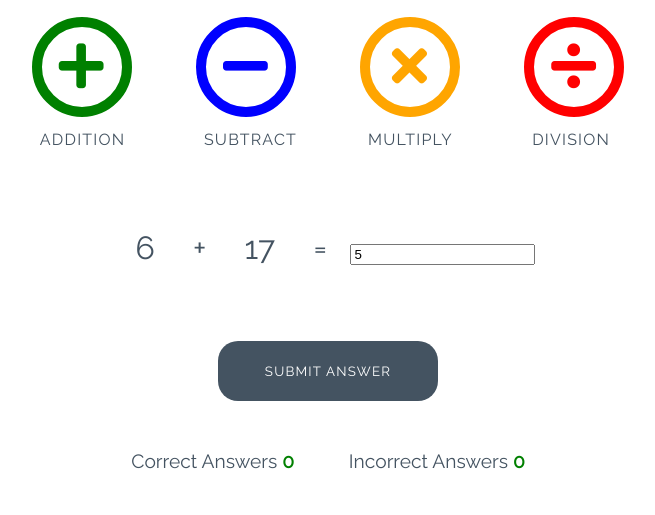
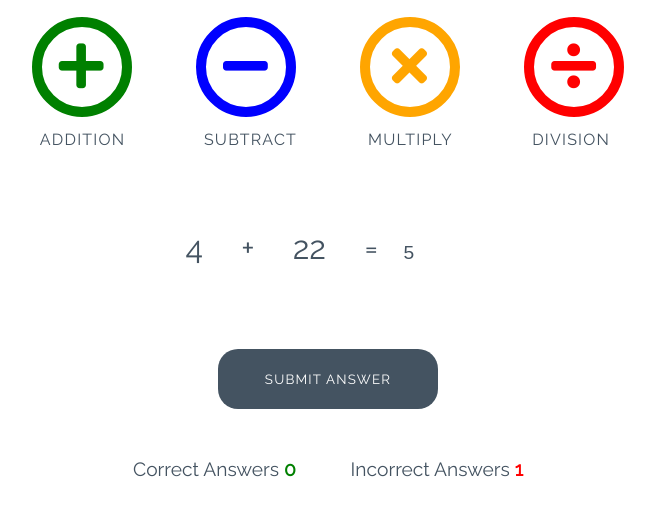
Before and after one commit to AdrianaStoi/love-maths, a plain HTML site: page index.html in a window 1280 px wide. Both pictures are taken after typing "5" into the empty fields and a click on the button "SUBMIT ANSWER". Shown: the part 89-604 px from the top of the page, without its empty margins (312-967 px from the left). Drawn offline with Linux system fonts and the light colour scheme.

Commit message:
Add code to increment score and incorrect answers tally

```diff
--- a/assets/js/script.js
+++ b/assets/js/script.js
@@ -3,6 +3,7 @@
 
 document.addEventListener("DOMContentLoaded", function () {
     let buttons = document.getElementsByTagName("button");
+
     for (let button of buttons) {
         button.addEventListener("click", function () {
             if (this.getAttribute("data-type") === "submit") {
@@ -47,8 +48,10 @@ function checkAnswer() {
 
     if (isCorrect) {
         alert("Hey! You got it right! :D");
+        incrementScore();
     } else {
         alert(`Awwww....you answered ${userAnswer}. The correct answer was ${calculatedAnswer[0]}!`);
+        incrementWrongAnswer();
     }
 
     runGame(calculatedAnswer[1]);
@@ -66,16 +69,27 @@ function calculateCorrectAnswer() {
     if (operator === "+") {
         return [operand1 + operand2, "addition"];
     } else {
-        alert(`Unimplemented operator)${operator}`);
-        throw `Unimplemented operator)${operator}.Aborting!`;
+        alert(`Unimplemented operator ${operator}`);
+        throw `Unimplemented operator ${operator}.Aborting!`;
     }
 }
 
+/**
+ * Gets the current score from the DOM and increments it by 1
+ */
 function incrementScore() {
 
+    let oldScore = parseInt(document.getElementById("score").innerText);
+    document.getElementById("score").innerText = ++oldScore;
 }
 
+/**
+ * Gets the current tally of incorrect answers from the DOM and increments it by 1
+ */
 function incrementWrongAnswer() {
+
+    let oldScore = parseInt(document.getElementById("incorrect").innerText);
+    document.getElementById("incorrect").innerText = ++oldScore;
 
 }
 
--- a/index.html
+++ b/index.html
@@ -41,14 +41,14 @@
             <span id="operand2">0</span>
             <span>=</span>
             <p class="answer-message">Enter Answer:</p>
-            <input id="answer-boxtype" type="number">
+            <input id="answer-box" type="number">
         </div>
         <button data-type="submit" class="btn btn--gray">Submit Answer</button>
     </div>
 
     <div class="score-area">
         <p class="scores">Correct Answers <span id="score">0</span></p>
-        <p class="scores">Incorrect Answers <span id="score">0</span></p>
+        <p class="scores">Incorrect Answers <span id="incorrect">0</span></p>
     </div>
     <script src="assets/js/script.js"></script>
 </body>
```
